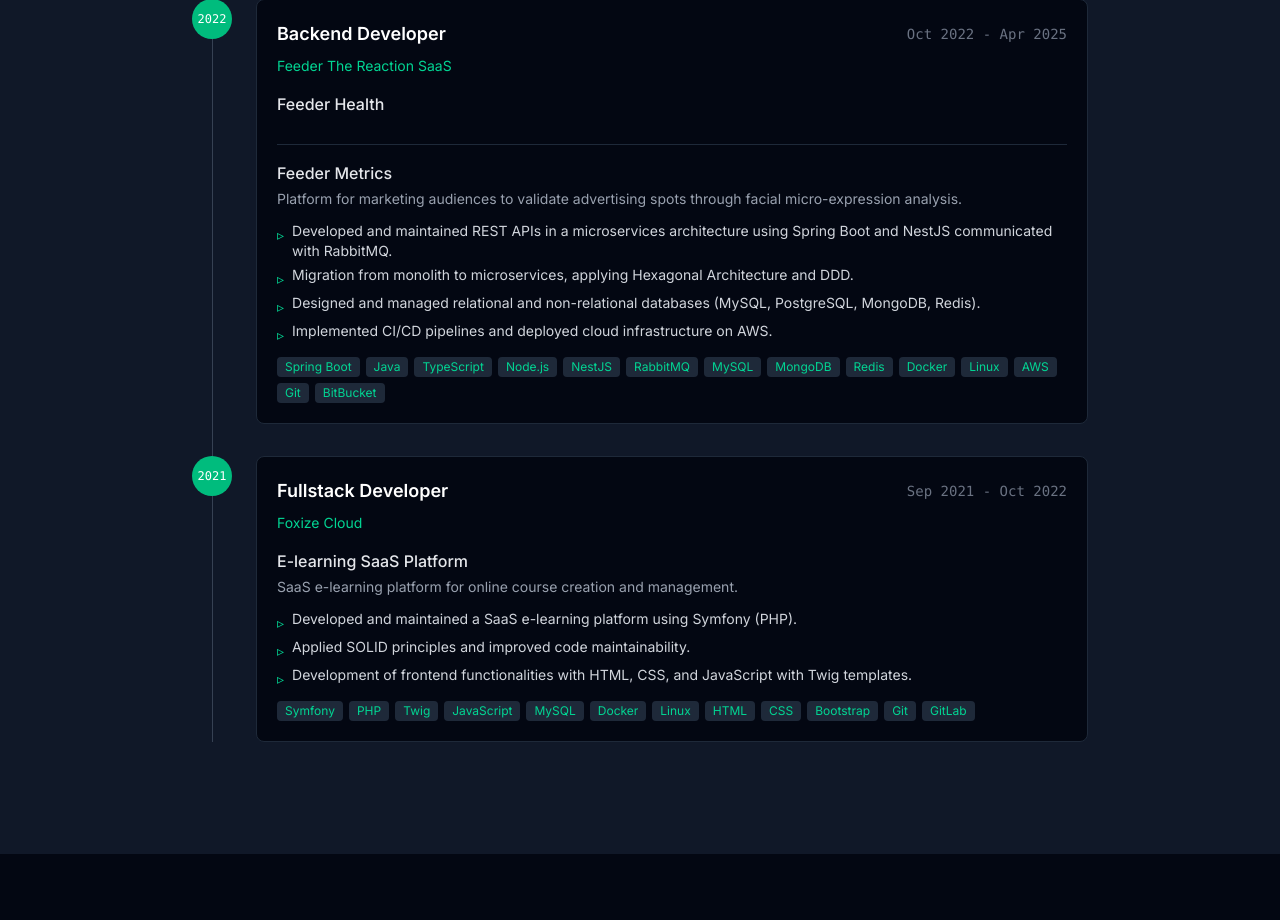
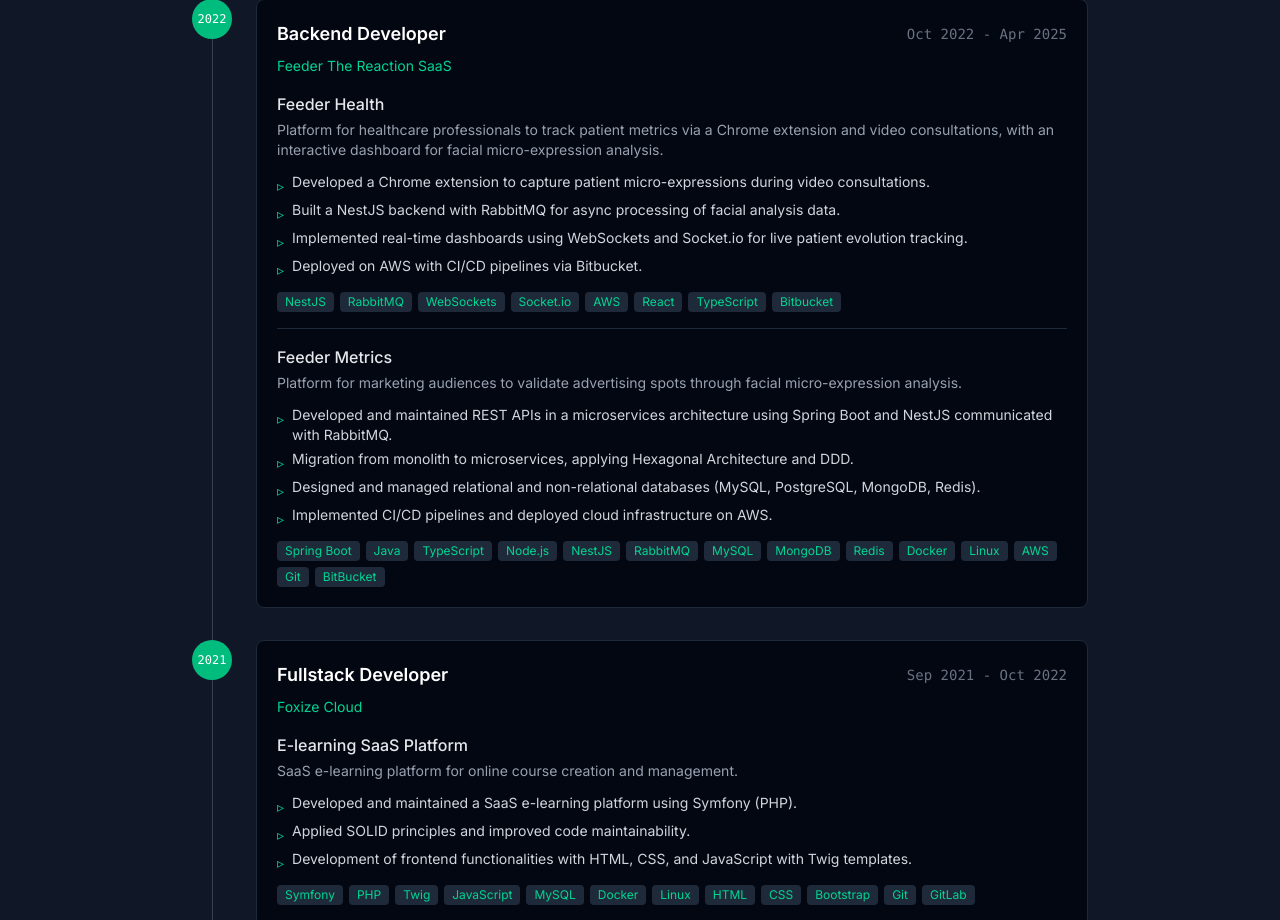
Before and after one commit to albertmenendezg/portfolio, a Next.js app: page / in a window 1280 px wide. Shown: the part 2340-3260 px from the top of the page. Built offline with nearby package versions, Linux system fonts and the light colour scheme.

Commit message:
Add Feeder Health description, tasks and tech stack

```diff
--- a/src/data/portfolio.ts
+++ b/src/data/portfolio.ts
@@ -39,7 +39,7 @@
         nameKey: "experience.feeder.projects.feeder-health.name",
         descriptionKey: "experience.feeder.projects.feeder-health.description",
         tasksKey: "experience.feeder.projects.feeder-health.tasks",
-        tech: []
+        tech: ["NestJS", "RabbitMQ", "WebSockets", "Socket.io", "AWS", "React", "TypeScript", "Bitbucket"]
       },
       {
         nameKey: "experience.feeder.projects.feeder-metrics.name",
--- a/src/i18n/locales/en.json
+++ b/src/i18n/locales/en.json
@@ -59,8 +59,13 @@
       "projects": {
         "feeder-health": {
           "name": "Feeder Health",
-          "description": "",
-          "tasks": []
+          "description": "Platform for healthcare professionals to track patient metrics via a Chrome extension and video consultations, with an interactive dashboard for facial micro-expression analysis.",
+          "tasks": [
+            "Developed a Chrome extension to capture patient micro-expressions during video consultations.",
+            "Built a NestJS backend with RabbitMQ for async processing of facial analysis data.",
+            "Implemented real-time dashboards using WebSockets and Socket.io for live patient evolution tracking.",
+            "Deployed on AWS with CI/CD pipelines via Bitbucket."
+          ]
         },
         "feeder-metrics": {
           "name": "Feeder Metrics",
--- a/src/i18n/locales/es.json
+++ b/src/i18n/locales/es.json
@@ -59,8 +59,13 @@
       "projects": {
         "feeder-health": {
           "name": "Feeder Health",
-          "description": "",
-          "tasks": []
+          "description": "Plataforma para profesionales de la salud para monitorizar métricas de pacientes mediante una extensión de Chrome y consultas por videoconferencia, con un dashboard interactivo de análisis de microexpresiones faciales.",
+          "tasks": [
+            "Desarrollé una extensión de Chrome para capturar microexpresiones de pacientes durante consultas por videoconferencia.",
+            "Construí un backend con NestJS y RabbitMQ para procesamiento asíncrono de análisis facial.",
+            "Implementé dashboards en tiempo real con WebSockets y Socket.io para seguimiento de evolución de pacientes.",
+            "Desplegué en AWS con pipelines CI/CD via Bitbucket."
+          ]
         },
         "feeder-metrics": {
           "name": "Feeder Metrics",
```
